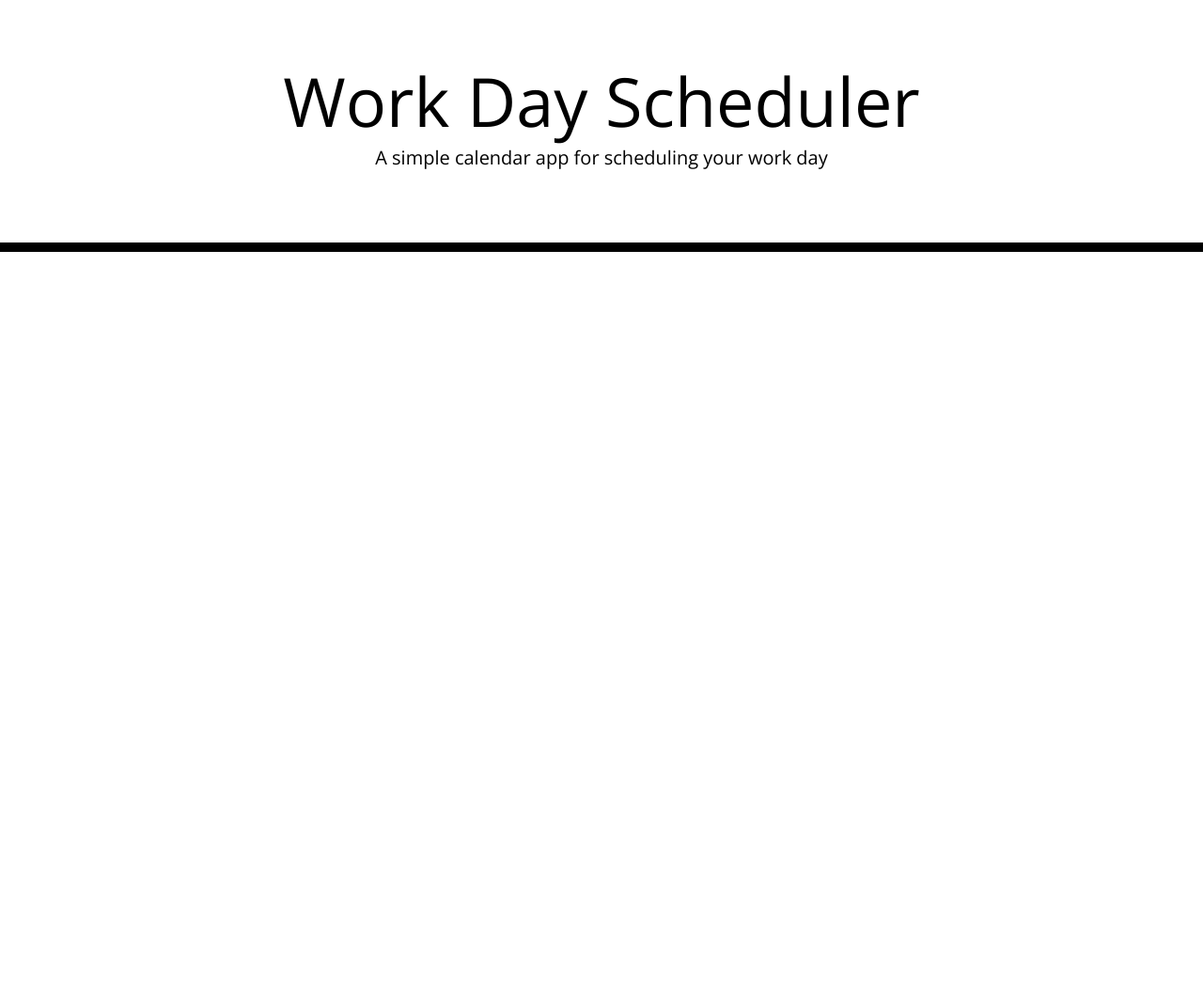
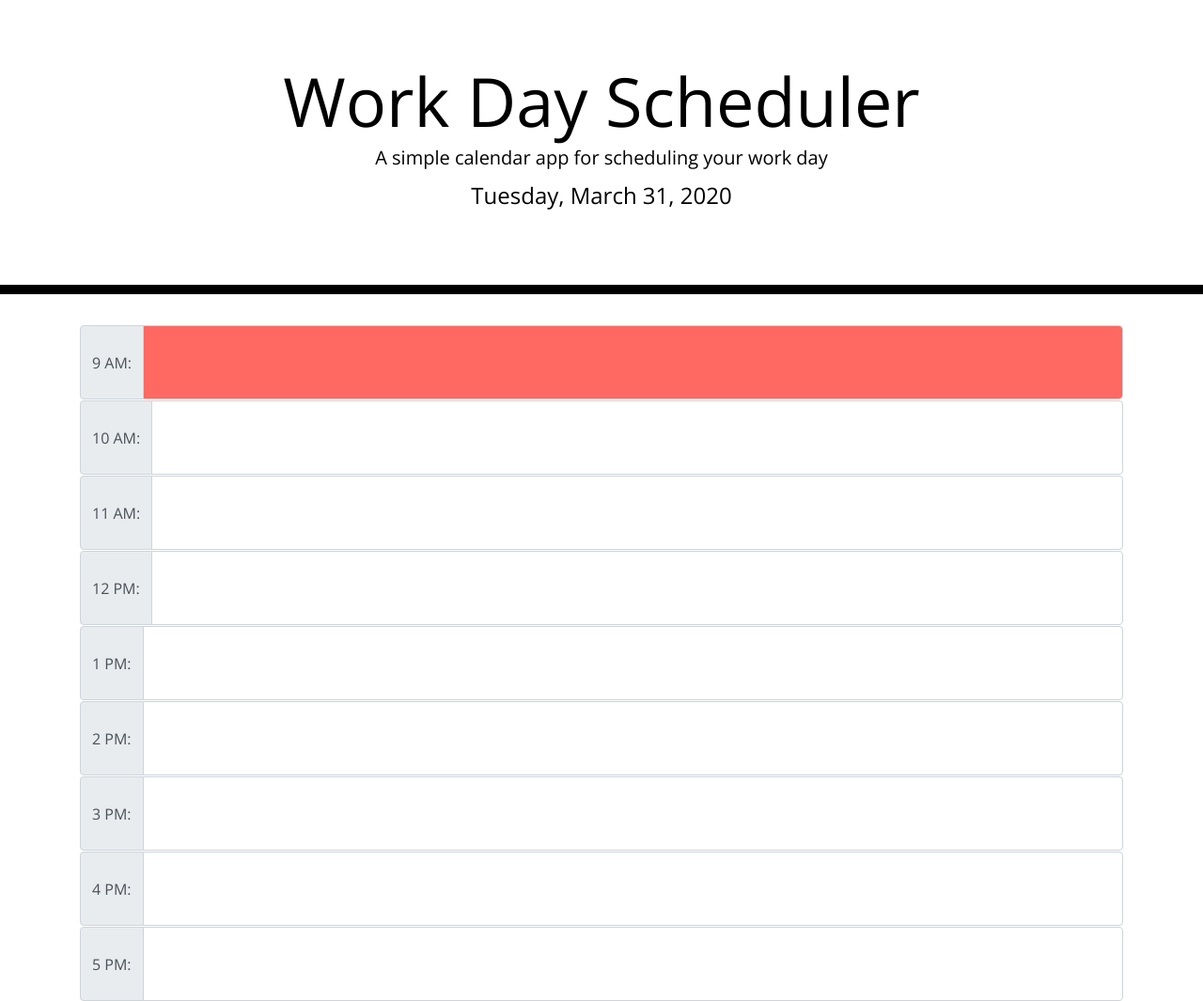
Before and after one commit to nddarnell/Week5-Homework-Daily_Planner, a plain HTML site: page Develop/index.html in a window 1280 px wide. Shown: the whole page at 94% size. Before the commit the page ends 800 px from the top, so only its background shows below. Drawn offline with nearby package versions, Linux system fonts and the light colour scheme.

Commit message:
First real push, added inputs for 9am-5pm day planner, attached correct date on header area, started working on highlighting planner based on whether or not its the hour of your appointment

```diff
--- /dev/null
+++ b/Assets/script.js
@@ -0,0 +1,32 @@
+$(document).ready(() => {
+    var atextBg9 = document.querySelector("#textbg9");
+
+    function todaysDate(){
+        var head = document.createElement("H4")
+        head.innerHTML = moment().format('dddd, LL');
+        document.getElementById("currentDay").appendChild(head)
+    }
+    todaysDate();
+
+    function hour(){
+        dateTime = moment().format('LT')
+        textBg9 = moment(dateTime.currentTime).isBetween('2000', '2100'); //this is a hard set time so if its not between these numbers regardless it will come up as false
+        // textBg9Future = moment(dateTime.currentTime).isBefore(textbg9);
+        // I think these below have to be one if else statement so it can check for the future item
+        if(textBg9 === false) {
+            atextBg9.setAttribute("class", "form-control past")
+        }
+        if(textBg9 === true){
+            atextBg9.setAttribute("class", "form-control present")
+        }
+        // if(textBg9Future === true){
+        //     atextBg9.setAttribute("class", "form-control future")
+        // }
+    }
+    hour();
+
+
+
+
+
+});
--- a/Develop/style.css
+++ b/Assets/style.css
@@ -43,7 +43,7 @@ textarea{
 }
 
 .past {
-  background-color: #d3d3d3;
+  background-color: #838282;
   color: white;
 }
 
@@ -53,7 +53,7 @@ textarea{
 }
 
 .future {
-  background-color: #77dd77;
+  background-color: #0ca50c;
   color: white;
 }
 
--- a/Develop/index.html
+++ b/Develop/index.html
@@ -4,10 +4,7 @@
     <meta charset="UTF-8" />
     <meta name="viewport" content="width=device-width, initial-scale=1.0" />
     <meta http-equiv="X-UA-Compatible" content="ie=edge" />
-    <link
-      rel="stylesheet"
-      href="https://stackpath.bootstrapcdn.com/bootstrap/4.3.1/css/bootstrap.min.css"
-    />
+    <link rel="stylesheet" href="https://stackpath.bootstrapcdn.com/bootstrap/4.4.1/css/bootstrap.min.css" integrity="sha384-Vkoo8x4CGsO3+Hhxv8T/Q5PaXtkKtu6ug5TOeNV6gBiFeWPGFN9MuhOf23Q9Ifjh" crossorigin="anonymous">
     <link
       rel="stylesheet"
       href="https://use.fontawesome.com/releases/v5.8.1/css/all.css"
@@ -18,21 +15,116 @@
       href="https://fonts.googleapis.com/css?family=Open+Sans&display=swap"
       rel="stylesheet"
     />
-    <link rel="stylesheet" href="style.css" />
+    <link rel="stylesheet" href="../Assets/style.css" />
     <title>Work Day Scheduler</title>
   </head>
 
   <body>
-    <header class="jumbotron">
+
+    <header class="jumbotron col-sm-12">
       <h1 class="display-3">Work Day Scheduler</h1>
       <p class="lead">A simple calendar app for scheduling your work day</p>
       <p id="currentDay" class="lead"></p>
     </header>
+
     <div class="container">
       <!-- Timeblocks go here -->
+      <div class="row">
+        <div id="9am" class="input-group col-sm-12">
+          <div class="input-group-prepend">
+            <span class="input-group-text">9 AM: </span>
+          </div>
+          <textarea id="textbg9" class="form-control" aria-label="With textarea"></textarea>
+        </div>
+      </div>
+
+      <div class="row">
+        <div id="10am" class="input-group col-sm-12">
+          <div class="input-group-prepend">
+            <span class="input-group-text">10 AM: </span>
+          </div>
+          <textarea id="textbg10" class="form-control" aria-label="With textarea"></textarea>
+        </div>
+      </div>
+
+      <div class="row">
+        <div id="11am" class="input-group col-sm-12">
+          <div class="input-group-prepend">
+            <span class="input-group-text">11 AM: </span>
+          </div>
+          <textarea id="textbg11" class="form-control" aria-label="With textarea"></textarea>
+        </div>
+      </div>
+
+      <div class="row">
+        <div id="12pm" class="input-group col-sm-12">
+          <div class="input-group-prepend">
+            <span class="input-group-text">12 PM: </span>
+          </div>
+          <textarea id="textbg12" class="form-control" aria-label="With textarea"></textarea>
+        </div>
+      </div>
+
+      <div class="row">
+        <div id="1pm" class="input-group col-sm-12">
+          <div class="input-group-prepend">
+            <span class="input-group-text">1 PM: </span>
+          </div>
+          <textarea id="textbg1" class="form-control" aria-label="With textarea"></textarea>
+        </div>
+      </div>
+
+      <div class="row">
+        <div id="2pm" class="input-group col-sm-12">
+          <div class="input-group-prepend">
+            <span class="input-group-text">2 PM: </span>
+          </div>
+          <textarea id="textbg2" class="form-control" aria-label="With textarea"></textarea>
+        </div>
+      </div>
+
+      <div class="row">
+        <div id="3pm" class="input-group col-sm-12">
+          <div class="input-group-prepend">
+            <span class="input-group-text">3 PM: </span>
+          </div>
+          <textarea id="textbg3" class="form-control" aria-label="With textarea"></textarea>
+        </div>
+      </div>
+
+      <div class="row">
+        <div id="4pm" class="input-group col-sm-12">
+          <div class="input-group-prepend">
+            <span class="input-group-text">4 PM: </span>
+          </div>
+          <textarea id="textbg4" class="form-control" aria-label="With textarea"></textarea>
+        </div>
+      </div>
+
+      <div class="row">
+        <div id="5pm" class="input-group col-sm-12">
+          <div class="input-group-prepend">
+            <span class="input-group-text">5 PM: </span>
+          </div>
+          <textarea id="textbg5" class="form-control" aria-label="With textarea"></textarea>
+        </div>
+      </div>
+
+
+
+
+
     </div>
 
-    <script src="https://code.jquery.com/jquery-3.4.1.min.js"></script>
+
+
+
+
     <script src="https://cdnjs.cloudflare.com/ajax/libs/moment.js/2.24.0/moment.min.js"></script>
+    <script src="https://code.jquery.com/jquery-3.4.1.slim.min.js" integrity="sha384-J6qa4849blE2+poT4WnyKhv5vZF5SrPo0iEjwBvKU7imGFAV0wwj1yYfoRSJoZ+n" crossorigin="anonymous"></script>
+    <script src="https://cdn.jsdelivr.net/npm/popper.js@1.16.0/dist/umd/popper.min.js" integrity="sha384-Q6E9RHvbIyZFJoft+2mJbHaEWldlvI9IOYy5n3zV9zzTtmI3UksdQRVvoxMfooAo" crossorigin="anonymous"></script>
+    <script src="https://stackpath.bootstrapcdn.com/bootstrap/4.4.1/js/bootstrap.min.js" integrity="sha384-wfSDF2E50Y2D1uUdj0O3uMBJnjuUD4Ih7YwaYd1iqfktj0Uod8GCExl3Og8ifwB6" crossorigin="anonymous"></script>
+    <script src="../Assets/script.js"></script>
   </body>
+
 </html>
```
